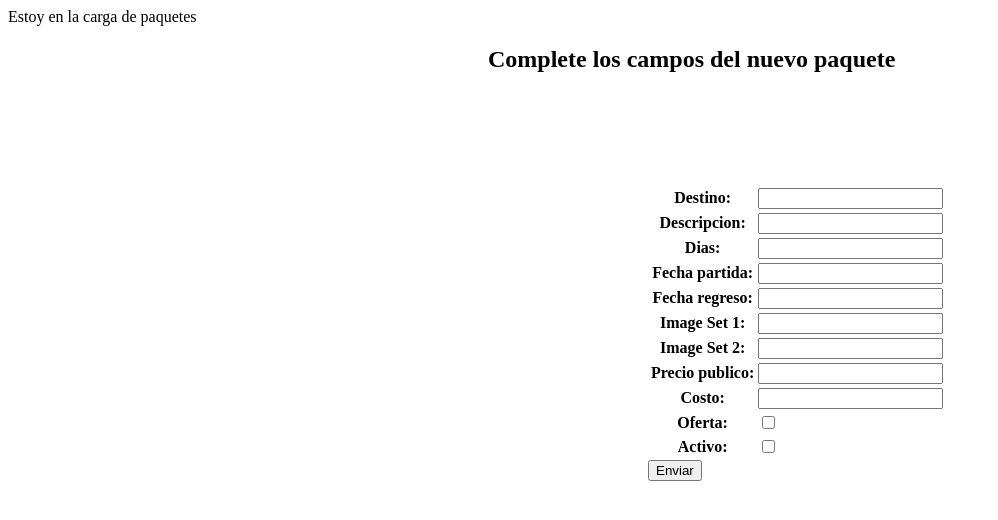
After one commit to franbors/Repo-trabajo-final, a Django app: page /new-paquete/ in a window 1280 px wide. The commit adds this page. Shown: the top 520 px of the page, without its empty margins (0-998 px from the left). Run offline with Django 4.2, Linux system fonts and the light colour scheme.

Commit message:
carga de paquete

```diff
--- a/ProyectoBase/urls.py
+++ b/ProyectoBase/urls.py
@@ -2,6 +2,7 @@ from django.contrib import admin
 from django.urls import path, include
 from ProyectoBase.views import index_view, facebook_view, twitter_view
 from ProyectoBase.views import paquete_view, oferta_view, persona_view, contacto_view
+from package.views import create_paquetes
 
 from django.conf.urls.static import static
 
@@ -13,5 +14,6 @@ urlpatterns = [
     path('contactos/', contacto_view, name = 'contacto_view'),
     path('facebook/', facebook_view, name = 'facebook_view'),
     path('twitter/', twitter_view, name = 'twitter_view'),
+    path('new-paquete/', create_paquetes, name = 'create_paquetes'),
     path('admin/', admin.site.urls)
 ]
--- a/package/forms.py
+++ b/package/forms.py
@@ -1 +1,7 @@
 from django import forms
+from package.models import Paquete
+
+class Paquete_form(forms.ModelForm):
+    class Meta:
+        model = Paquete
+        fields = '__all__'
--- a/package/models.py
+++ b/package/models.py
@@ -12,3 +12,7 @@ class Paquete(models.Model):
     costo = models.FloatField()
     oferta = models.BooleanField()
     activo = models.BooleanField()
+
+class Meta:
+        verbose_name = 'paquete'
+        verbose_name_plural = 'paquetes'
--- a/package/views.py
+++ b/package/views.py
@@ -1,3 +1,42 @@
 from django.shortcuts import render
+from package.forms import Paquete_form
+from package.models import Paquete
 
-# Create your views here.
+
+""" def list_paquetes(request):
+    paquetes = Paquete.objects.all()
+    context = {'paquetes':paquetess}
+    return render(request, 'products.html', context=context) """
+
+def create_paquetes(request):
+    if request.method == 'GET':
+
+        form = Paquete_form()
+        context = {'form':form}
+
+        return render(request, 'create_paquetes.html', context=context)
+
+    elif request.method == 'POST':
+
+        form = Paquete_form(request.POST)
+        if form.is_valid():
+            new_paquete = Paquete.objects.create(
+                destino = form.cleaned_data['destino'],
+                descripcion = form.cleaned_data['descripcion'],
+                dias = form.cleaned_data['dias'],
+                fecha_partida = form.cleaned_data['fecha_partida'],
+                fecha_regreso = form.cleaned_data['fecha_regreso'],
+                precio_publico = form.cleaned_data['precio_publico'],
+                costo = form.cleaned_data['costo'],
+                oferta = form.cleaned_data['oferta'],
+                Image_Set_1 = form.cleaned_data['Image_Set_1'],
+                Image_Set_2 = form.cleaned_data['Image_Set_2'],
+                activo = form.cleaned_data['activo'],
+            )
+            context = {'new_paquete':new_paquete}
+        else:
+            context = {'errors':form.errors}
+        return render(request, 'create_paquetes.html', context = context)
+
+    else:
+        return HttpResponse('Only GET and POST methods are allowed')
--- /dev/null
+++ b/templates/create_paquetes.html
@@ -0,0 +1,50 @@
+<!DOCTYPE html>
+<html lang="en">
+<head>
+    <meta charset="UTF-8">
+    <meta http-equiv="X-UA-Compatible" content="IE=edge">
+    <meta name="viewport" content="width=device-width, initial-scale=1.0">
+    <title>Document</title>
+</head>
+<body>
+    Estoy en la carga de paquetes
+    {% if form %}
+        <h2 style="margin-left:30rem">Complete los campos del nuevo paquete</h2>
+        <form action="" method="POST" style="margin-left:40rem;margin-top:7rem">
+            {% csrf_token %}
+            <table>
+                {{form.as_table}}
+            </table>
+            <input type="submit" , value="Enviar">
+        </form>
+
+
+
+    {% elif new_paquete %}
+        <h2 style="color:green; margin-left:33rem">Nuevo paquete creado!!</h2>
+        <div class="card" style="width: 18rem;background-color: aqua;margin-top:4rem;margin-left:35rem">
+            <div class="card-body">
+                <h5 class="card-title">Destino: {{new_paquete.destino}}</h5>
+                <p class="card-text">Descripcion: {{new_paquete.description}}</p>
+                <p class="card-text">Días: {{new_paquete.dias}}</p>
+                <p class="card-text">Fecha Partida: {{new_paquete.fecha_partida}}</p>
+                <p class="card-text">Fecha Regreso: {{new_paquete.fecha_regreso}}</p>
+                <p class="card-text">Precio Público: {{new_paquete.precio_publico}}</p>
+                <p class="card-text">Costo: {{new_paquete.costo}}</p>
+                <p class="card-text">Oferta: {{new_paquete.oferta}}</p>
+                <p class="card-text">Imagen 1: {{new_paquete.Image_Set_1}}</p>
+                <p class="card-text">Imagen 2: {{new_paquete.Image_Set_2}}</p>
+                <p class="card-text">Activo: {{new_paquete.activo}}</p>
+            </div>
+        </div>
+
+
+
+        {% else %}
+        <h2 style = "color:red; margin-left:25rem"> Ocurrio un error en la carga del paquete </h2>
+
+            <div style = "margin-left:25rem;">{{errors}}</div>
+
+    {% endif %}
+</body>
+</html>
--- a/templates/index.html
+++ b/templates/index.html
@@ -64,7 +64,7 @@ Inicio
 				<p>Duis massa elit, auctor non pellentesque vel, aliquet sit amet erat. Nullam eget dignissim nisi, aliquam feugiat nibh. </p>
 				<div class="alright">
 					<div class="col1">Miranda Brown</div>
-					<a href="#" class="btn">More</a>
+					<a href="new-paquete/" class="btn">More</a>
 				</div>
 			</div>
 		</blockquote>
```
Also changed, not shown: db.sqlite3.
